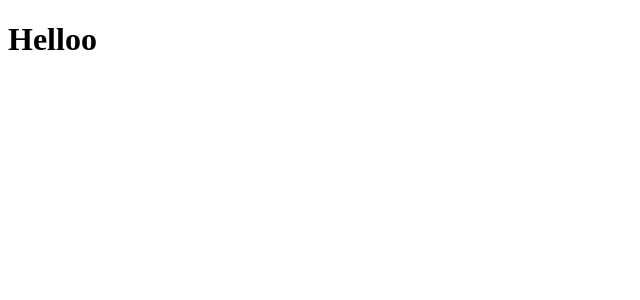
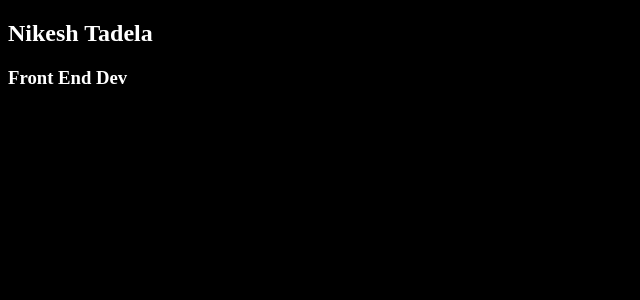
Before and after one commit to Nikesh-Nikki/CV_Maker, a React (Create React App) app: page / in a window 1280 px wide. Shown: the top 300 px of the page, without its empty margins (0-640 px from the left). Built offline with nearby package versions, Linux system fonts and the light colour scheme.

Commit message:
progress

```diff
--- /dev/null
+++ b/public/index.css
@@ -0,0 +1,4 @@
+body{
+    background-color: black;
+    color: white;
+}
--- a/public/index.html
+++ b/public/index.html
@@ -3,6 +3,7 @@
 <head>
     <meta charset="UTF-8">
     <meta name="viewport" content="width=device-width, initial-scale=1.0">
+    <link rel="stylesheet" href="./index.css">
     <title>CV Maker</title>
 </head>
 <body>
--- a/src/App.jsx
+++ b/src/App.jsx
@@ -1,5 +1,13 @@
 import React from "react";
+import Doc from "./components/Doc";
+import Name from "./components/Name.jsx";
+import Post from "./components/Post.jsx";
 
 export default function App(){
-    return <h1>Helloo</h1>;
+    return (
+        <Doc>
+            <Name name='Nikesh Tadela'/>
+            <Post post='Front End Dev' />
+        </Doc>
+    );
 }
--- /dev/null
+++ b/src/components/Doc.jsx
@@ -0,0 +1,8 @@
+import React from 'react';
+
+
+export default function Doc (props){
+    return <div className='doc'>
+        {props.children}
+    </div>
+}
--- /dev/null
+++ b/src/components/EducationSection.jsx
@@ -0,0 +1,5 @@
+import React from 'react';
+
+export default function EducationSection(){
+return
+}
--- a/src/components/Name.jsx
+++ b/src/components/Name.jsx
@@ -2,7 +2,7 @@ import React from 'react';
 
 
 export default function Name (props){
-    return <>
+    return <div className='name'>
         <h2>{props.name}</h2>
-    </>;
+    </div>;
 }
--- a/src/components/Post.jsx
+++ b/src/components/Post.jsx
@@ -2,5 +2,7 @@ import React from 'react';
 
 
 export default function Post (props){
-return <h3>{props.post}</h3>;
+return <div className='post'>
+    <h3>{props.post}</h3>
+</div>
 }
```
